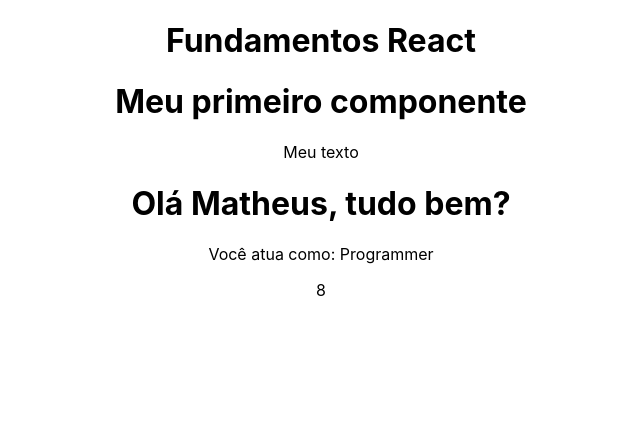
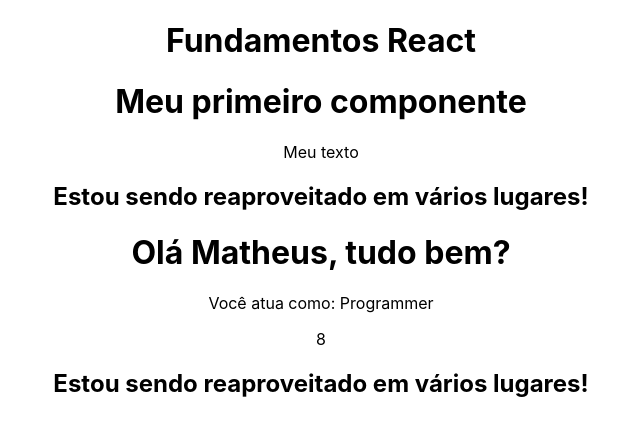
Before and after one commit to PatrikAlmeida/react, a React (Create React App) app in the folder fundamentos/: page / in a window 1280 px wide. Shown: the top 436 px of the page, without its empty margins (319-959 px from the left). Built offline with nearby package versions, Linux system fonts and the light colour scheme.

Commit message:
hierarquia de componentes

```diff
--- a/fundamentos/src/App.js
+++ b/fundamentos/src/App.js
@@ -1,6 +1,7 @@
 // components
 import FirstComponent from "./components/FirstComponent"
 import TemplateExpressions from "./components/TemplateExpressions"
+import MyComponent from "./components/MyComponent";
 
 // styles / CSS
 import './App.css';
@@ -11,6 +12,7 @@ function App() {
       <h1>Fundamentos React</h1>
       <FirstComponent />
       <TemplateExpressions />
+      <MyComponent />
     </div>
   );
 }
--- a/fundamentos/src/components/FirstComponent.js
+++ b/fundamentos/src/components/FirstComponent.js
@@ -1,4 +1,6 @@
 // arquivo de estilo
+
+import MyComponent from "./MyComponent"
 
 const FirstComponent = () => {
     // essa função faz isso
@@ -12,6 +14,7 @@ const FirstComponent = () => {
             {/* Algum comentário */}
             <h1>Meu primeiro componente</h1>
             <p className="teste">Meu texto</p>
+            <MyComponent />
         </div>
     )
 }
--- /dev/null
+++ b/fundamentos/src/components/MyComponent.js
@@ -0,0 +1,11 @@
+const MyComponent = () => {
+
+    return (
+        <div>
+            <h2>Estou sendo reaproveitado em vários lugares!</h2>
+        </div>
+    )
+
+}
+
+export default MyComponent
```
